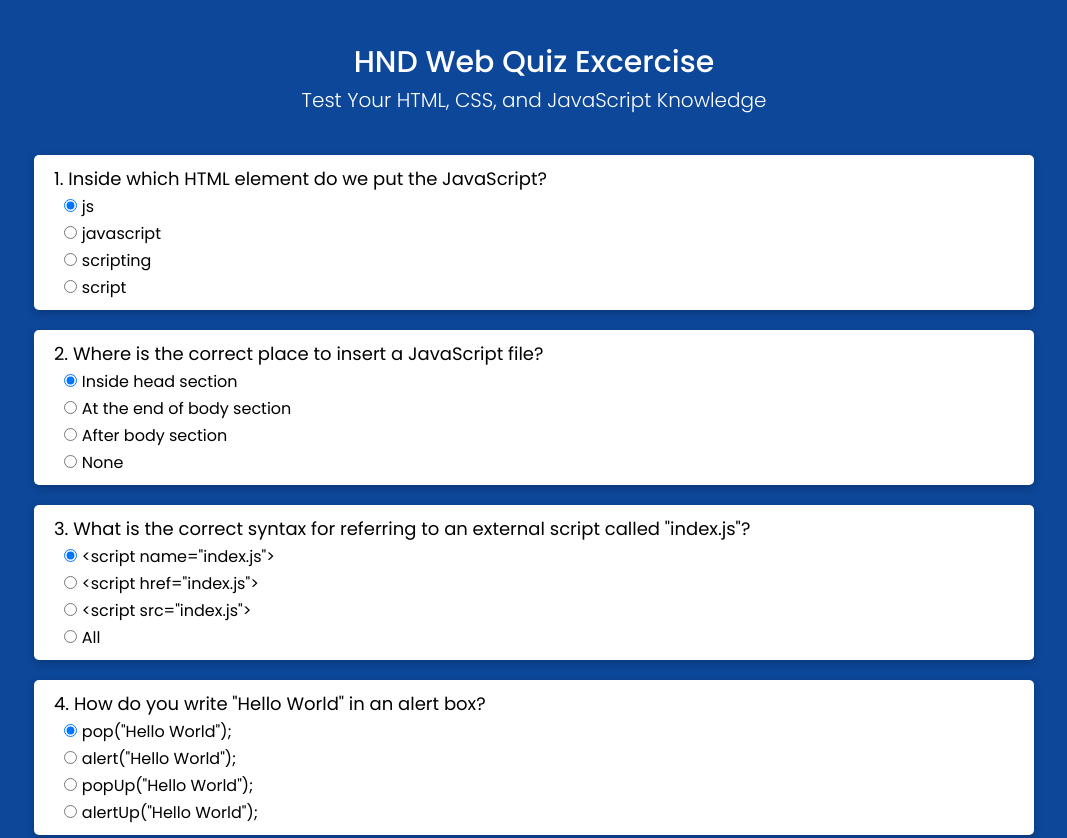
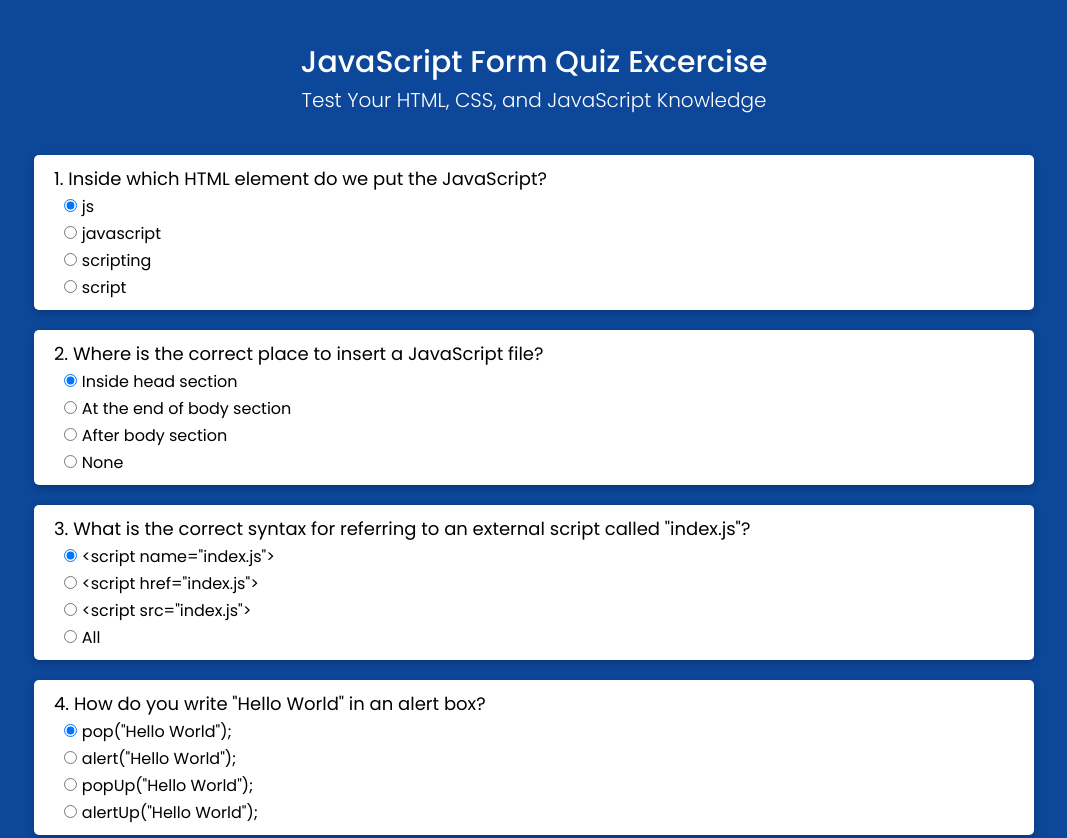
Before and after one commit to AbuYahya2902/Quiz-Application, a plain HTML site: page index.html in a window 1280 px wide. Shown: the top 838 px of the page, without its empty margins (106-1173 px from the left). Drawn offline with nearby package versions, Linux system fonts and the light colour scheme.

Commit message:
committed at 20:36

```diff
--- a/index.html
+++ b/index.html
@@ -16,7 +16,7 @@
     <main>
         <section class="quiz">
             <div class="heading">
-                <p class="title">HND Web Quiz Excercise</p>
+                <p class="title">JavaScript Form Quiz Excercise</p>
                 <p class="subtitle">Test Your HTML, CSS, and JavaScript Knowledge</p>
             </div>
 
```
